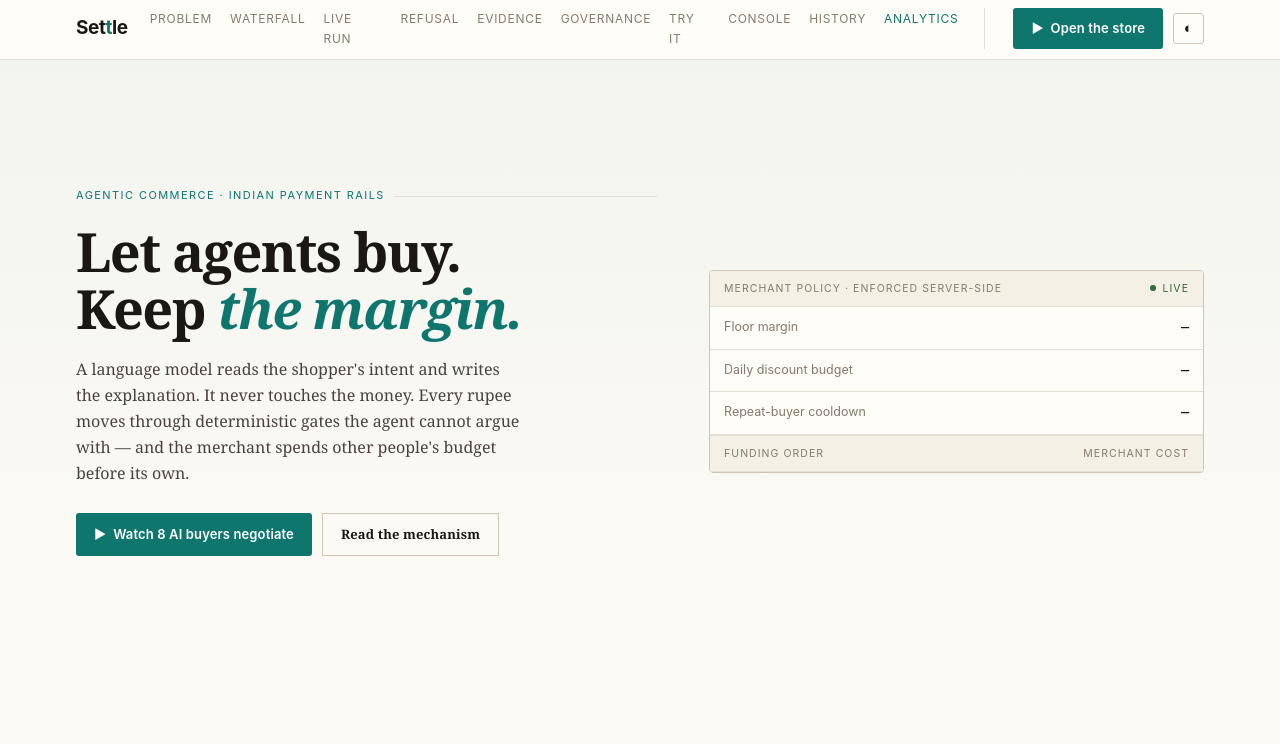
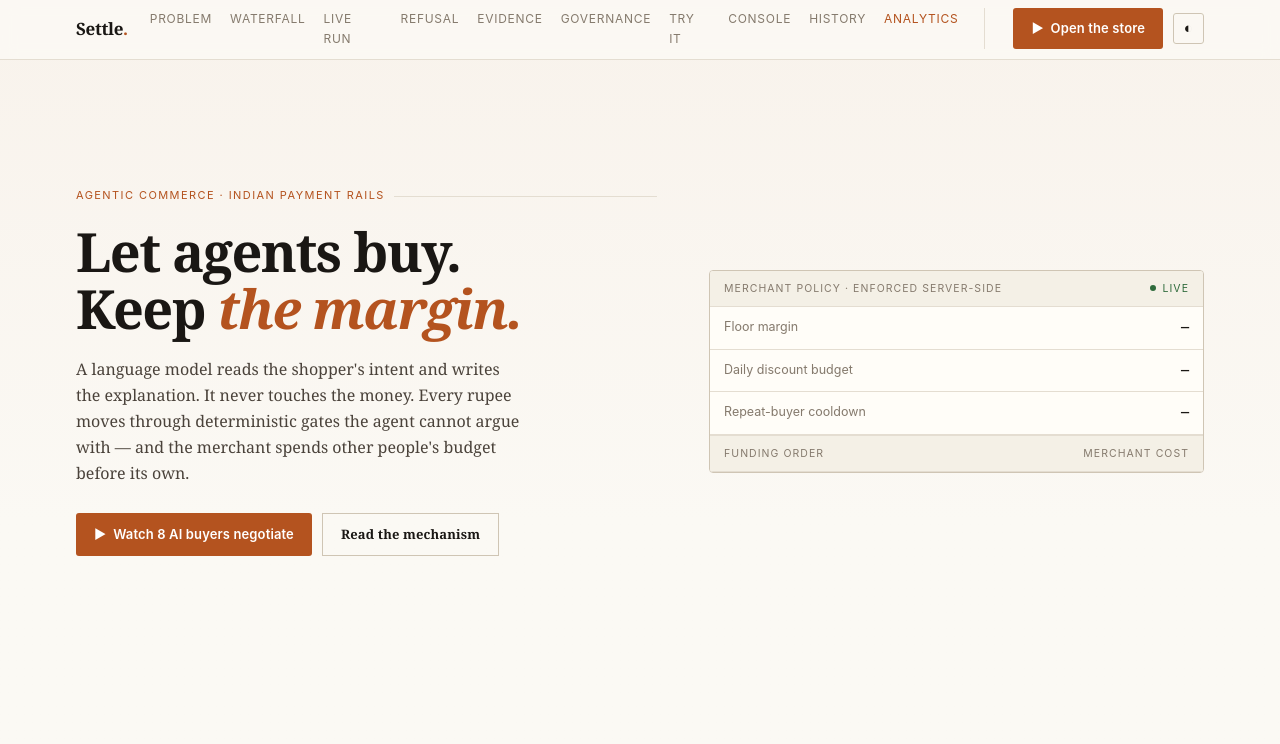
Before and after one commit to mauryapranav/Agent_ready_merchant, a website: page public/demo.html in a window 1280 px wide. Shown: the part 64-808 px from the top of the page. Drawn offline with Linux system fonts and the light colour scheme; no server answers.

Commit message:
Revert "demo: align topbar with design system (Set<span>t</span>le, teal accent, sans-serif)"
This reverts commit c387c38d657683d2db2c4647f6ed344c082375da.

```diff
--- a/public/demo.html
+++ b/public/demo.html
@@ -9,7 +9,7 @@
     --paper:#FBF9F4; --card:#FFFDF8; --sunk:#F4F0E6;
     --ink:#1A1714; --ink-2:#4A423A; --muted:#857A6D;
     --rule:#E4DDD1; --rule-hard:#CFC5B4;
-    --accent:#0F766E; --accent-2:#2F4F4A;
+    --accent:#B4531F; --accent-2:#2F4F4A;
     --ok:#2F6B3C; --warn:#8A5A12; --bad:#9E2B25; --info:#2C4C7C;
     /* Chart marks: categorical slots 1-4, fixed order, validated against this surface. */
     --m-campaign:#2a78d6; --m-rail:#eb6834; --m-swap:#1baf7a; --m-cut:#eda100;
@@ -19,7 +19,7 @@
     --paper:#14110E; --card:#1D1915; --sunk:#191612;
     --ink:#F5F1E8; --ink-2:#D6CEC1; --muted:#9A8F80;
     --rule:#332C24; --rule-hard:#4A4137;
-    --accent:#14B8A6; --accent-2:#6FA89E;
+    --accent:#E07B3C; --accent-2:#6FA89E;
     --ok:#6FBF7F; --warn:#E0A33C; --bad:#E0736B; --info:#7FA6DC;
     --m-campaign:#3987e5; --m-rail:#d95926; --m-swap:#199e70; --m-cut:#c98500;
     --track:#2E2820;
@@ -58,12 +58,12 @@
   .lede{color:var(--ink-2);font-size:15.5px;max-width:58ch;margin:0 0 8px}
 
   /* ---- top bar ---- */
-  nav.top{position:sticky;top:0;z-index:40;background:color-mix(in srgb,var(--card) 96%,transparent);
+  nav.top{position:sticky;top:0;z-index:40;background:color-mix(in srgb,var(--paper) 92%,transparent);
     backdrop-filter:blur(8px);border-bottom:1px solid var(--rule)}
   .nav-in{max-width:1180px;margin:0 auto;padding:10px 26px;display:flex;align-items:center;gap:22px}
-  .brand{font-family:-apple-system,"Segoe UI",Roboto,Inter,sans-serif;font-weight:700;font-size:19px;text-decoration:none;
+  .brand{font-family:ui-serif,Georgia,serif;font-weight:600;font-size:17px;text-decoration:none;
     letter-spacing:-.02em;white-space:nowrap}
-  .brand span{color:var(--accent)}
+  .brand b{color:var(--accent);font-weight:600}
   .nav-links{display:flex;gap:18px;flex:1;font-size:12px;font-family:-apple-system,sans-serif;
     color:var(--muted);text-transform:uppercase;letter-spacing:.06em}
   .nav-links a{text-decoration:none}
@@ -456,7 +456,7 @@
 
 <nav class="top">
   <div class="nav-in">
-    <a class="brand" href="#top">Set<span>t</span>le</a>
+    <a class="brand" href="#top">Settle<b>.</b></a>
     <div class="nav-links">
       <a href="#problem">Problem</a><a href="#waterfall">Waterfall</a><a href="#live">Live run</a>
       <a href="#refusal">Refusal</a><a href="#evidence">Evidence</a><a href="#governance">Governance</a>
```
